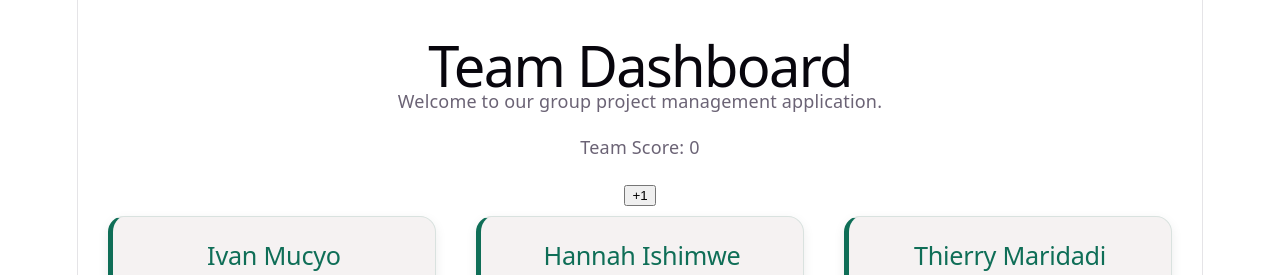
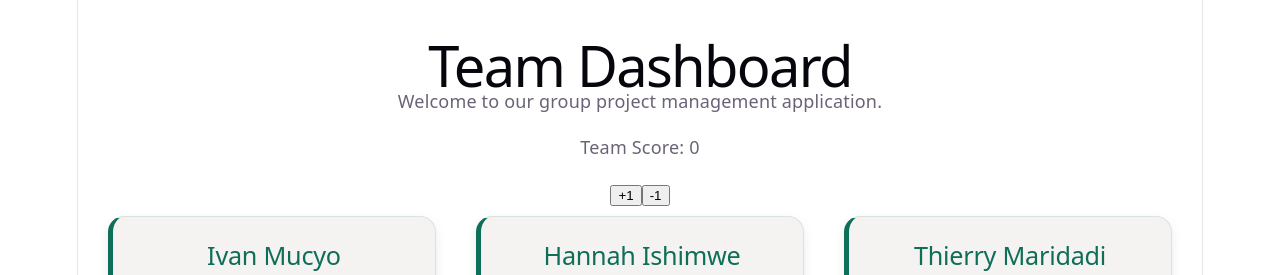
Before and after one commit to Hannah1563/Coding-Party, a React (Vite) app in the folder my-app/: page / in a window 1280 px wide. Shown: the top 275 px of the page. Built offline with nearby package versions, Linux system fonts and the light colour scheme.

Commit message:
add button to decrease team score without going below zero

```diff
--- a/my-app/src/TeamDashboard.tsx
+++ b/my-app/src/TeamDashboard.tsx
@@ -12,6 +12,7 @@ function TeamDashboard() {
       <p>Welcome to our group project management application.</p>
       <p>Team Score: {teamScore}</p>
       <button onClick={() => setTeamScore((prev) => prev + 1)}>+1</button>
+      <button onClick={() => setTeamScore((prev) => (prev > 0 ? prev - 1 : 0))}>-1</button>
 
       {/* Author: Ivan Mucyo - Tasks 9–17 */}
 
```
